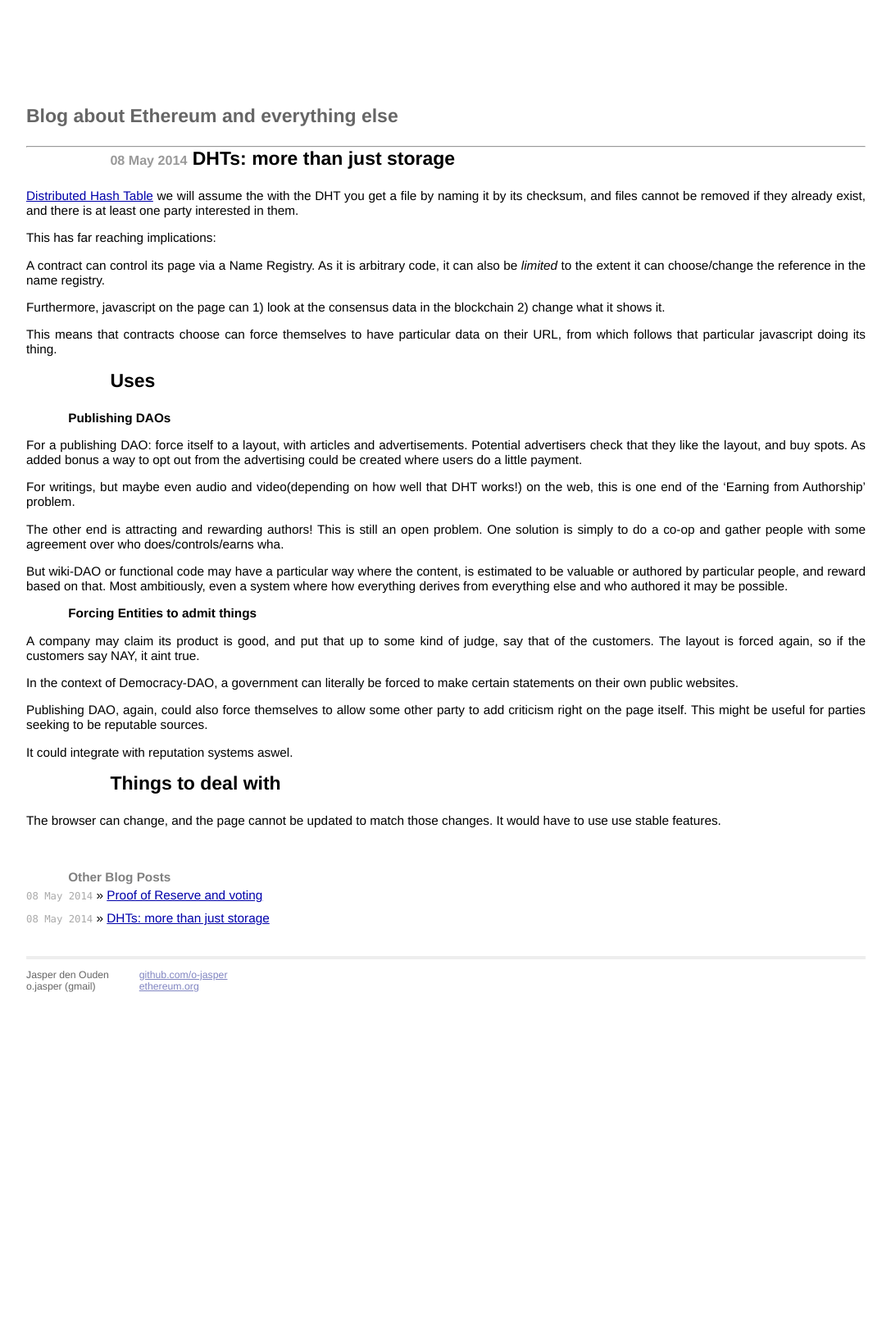
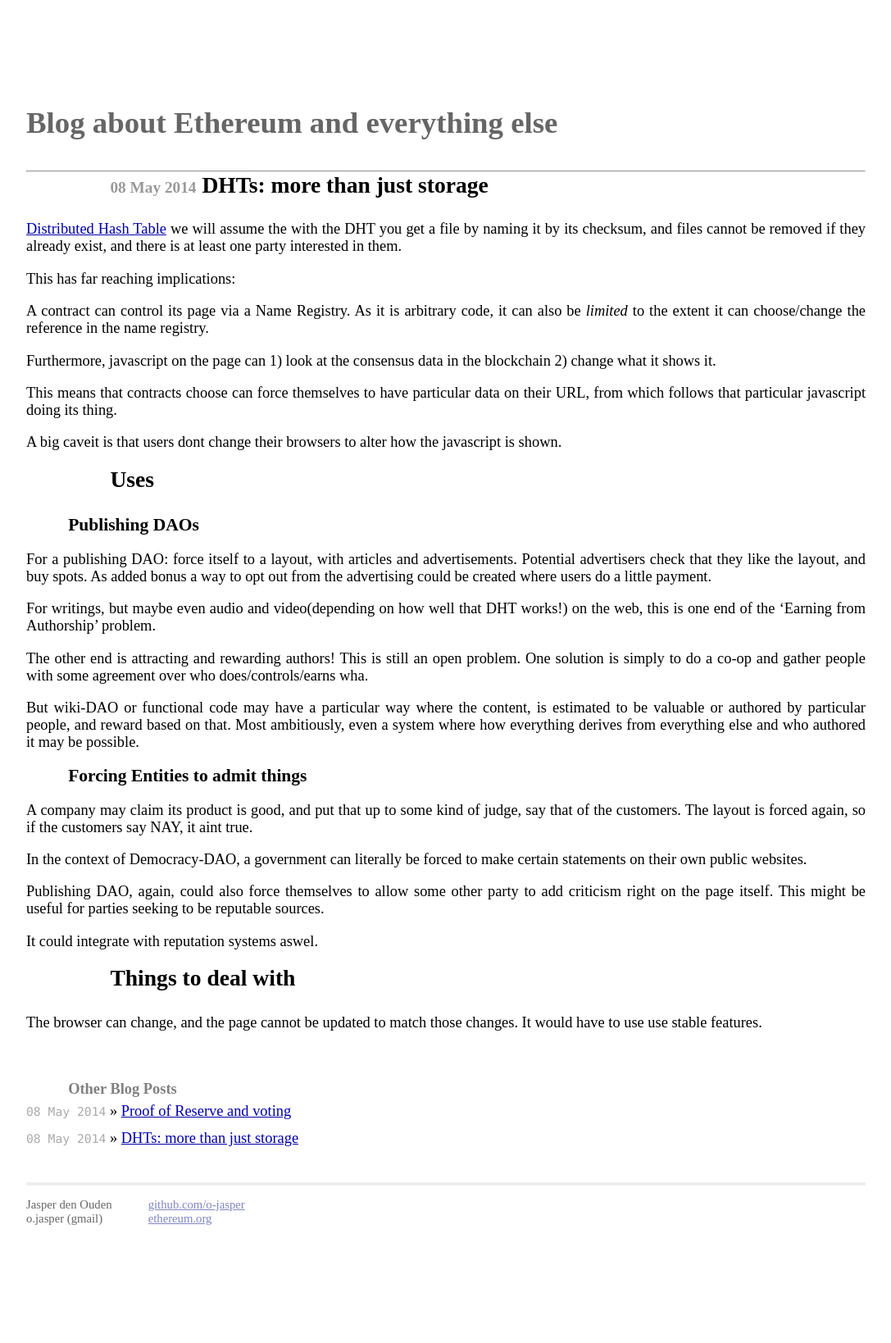
Before and after one commit to o-jasper/o-jasper.github.io, a Jekyll site: the page built from blog/_posts/2014-05-07-DHTs:-more-than-just-storage.md, in a window 1280 px wide. Shown: the whole page at 82% size, without its empty margins (96-1183 px from the left). Built offline with Jekyll 4.4.1, drawn with Linux system fonts in a browser that asks for light colours; Markdown is read by kramdown in place of the engine named in the settings; before the commit the page ends 1222 px from its top, so only the background shows below that.

Commit message:
Fiddle with font size, would be nice if you could just specify that the font has to be sscaled such that N characters fit in a row. Also people should know how to scale that...

```diff
--- a/blog/_posts/2014-05-07-DHTs:-more-than-just-storage.md
+++ b/blog/_posts/2014-05-07-DHTs:-more-than-just-storage.md
@@ -21,6 +21,9 @@ the blockchain 2) change what it shows it.
 
 This means that contracts choose can force themselves to have particular data on
 their URL, from which follows that particular javascript doing its thing.
+
+A big caveit is that users dont change their browsers to alter how the
+javascript is shown.
 
 ## Uses
 
--- a/css/main.css
+++ b/css/main.css
@@ -10,20 +10,17 @@
   padding: 0;
 }
 
-html, body { height: 100%; }
-
 body {
-  font: 13.34px Helvetica, Arial, sans-serif;
+  font: Arial, sans-serif;
+  text-size:140%
 }
 
 h1,h2{
   text-indent:10%;
-  font-size: 150%;
+//  font-size: 150%;
   margin-bottom: 1em; }
 
-h3, h4, h5, h6 {
-  text-indent:5%;
-  font-size: 100%; }
+h3, h4, h5, h6 { text-indent:5%; }
 
 h1 { margin-bottom: 1em; }
 p { margin: 1em 0; }
```
Also changed, not shown: other parts of blog/_posts/2014-05-07-DHTs:-more-than-just-storage.md (+1 -1 lines), blog/_posts/2014-05-07-Proof-of-Reserve-and-voting.md (+1 -1 lines).
